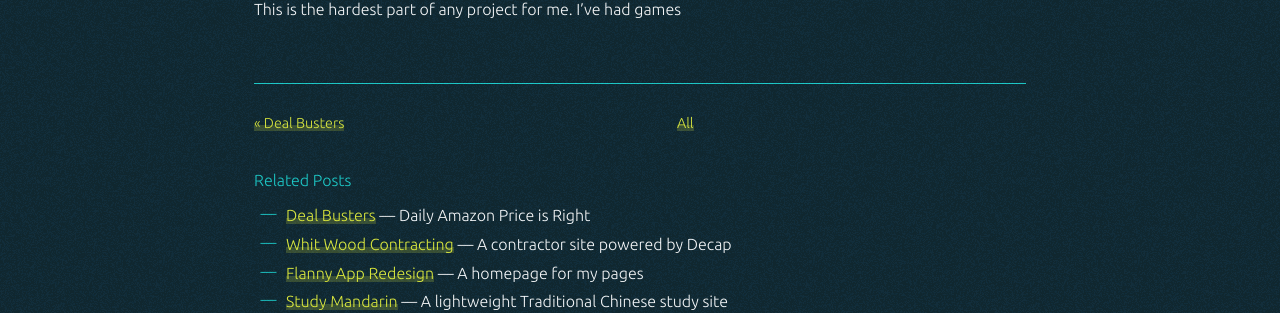
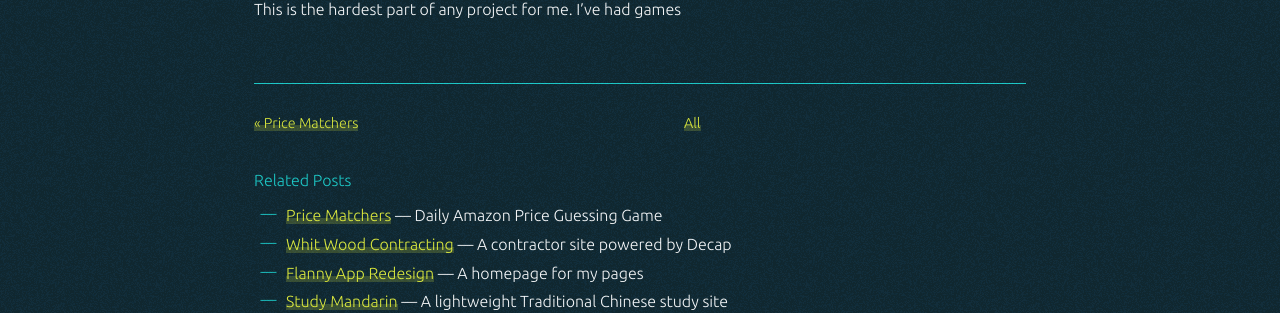
Before and after one commit to pjflanagan/pjflanagan.github.io, a Jekyll site: the page built from _posts/2026-05-21-yellowood.md, in a window 1280 px wide and 900 px high, scrolled down 2152 px. Shown: the part 396-709 px from the top of the window. Built offline with Jekyll 4.4.1, drawn with Linux system fonts in a browser that asks for light colours.

Commit message:
rename to price matchers

```diff
--- a/_data/favorite_apps.yml
+++ b/_data/favorite_apps.yml
@@ -5,10 +5,10 @@
   url: https://yellowood.flanny.app
   size: 2
 
-- name: Deal Busters
+- name: Price Matchers
   description: A daily Amazon price guessing game
-  image: https://dealbusterz.flanny.app/share-card.png
-  url: https://dealbusterz.flanny.app
+  image: https://pricematchers.flanny.app/opengraph-image.png
+  url: https://pricematchers.flanny.app
   size: 2
 
 - name: OhWord!?
```
Also changed, not shown: _posts/2026-05-21-deal-busters.md (deleted, +0 -12 lines), _posts/2026-05-21-price-matchers.md (added, +13 -0 lines).
